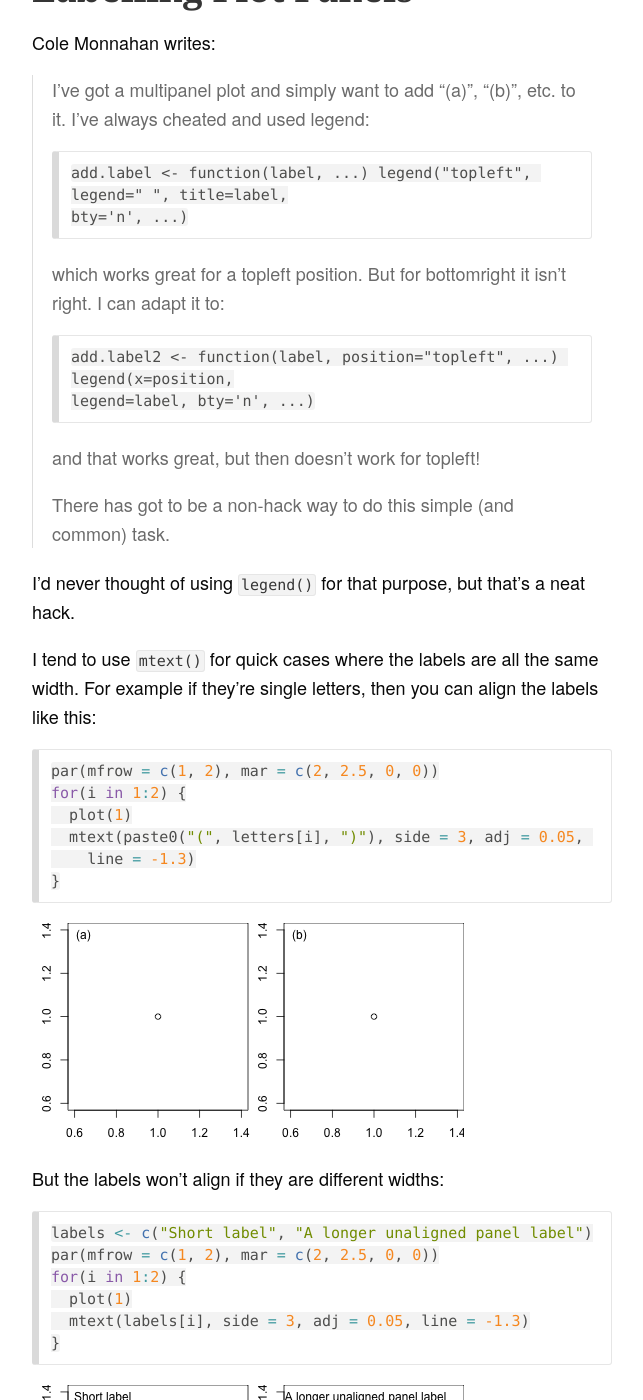
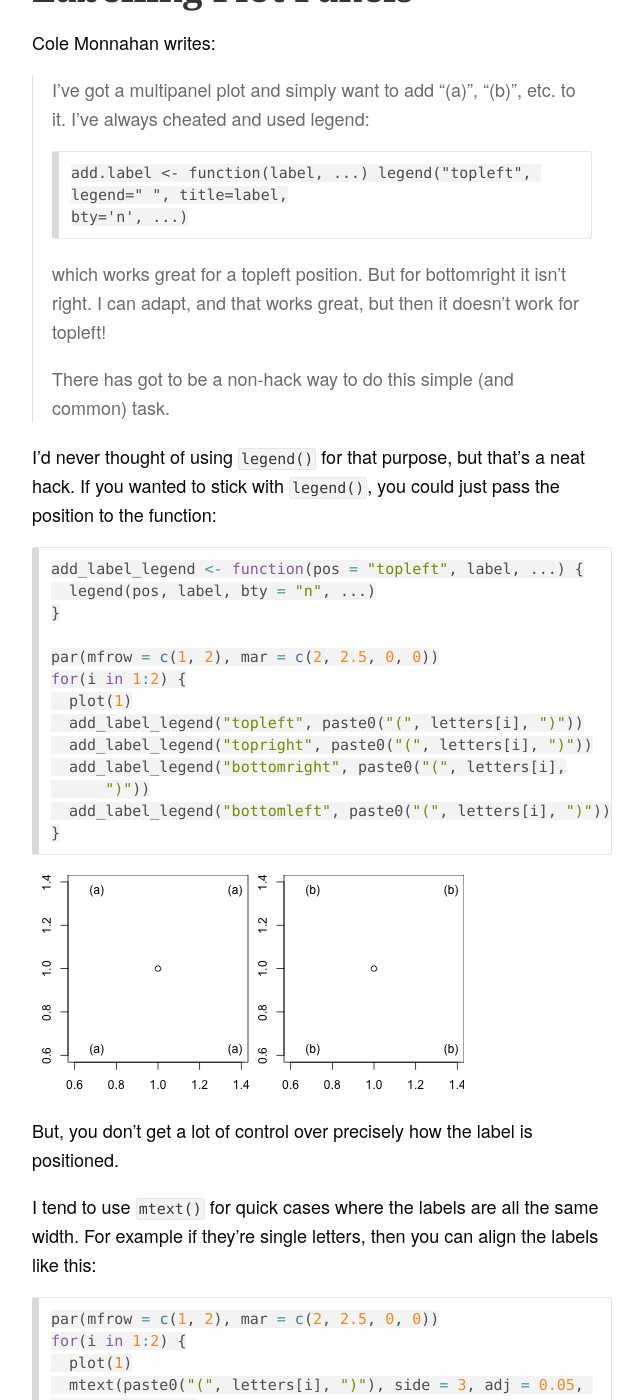
Before and after one commit to seananderson/seananderson.ca, a Jekyll site: the page built from _posts/2013-10-21-panel-letters.md, in a window 1280 px wide and 1400 px high, scrolled down 197 px. Shown: the whole window, without its empty margins (318-961 px from the left). Built offline with Jekyll 4.4.1, drawn with Linux system fonts in a browser that asks for light colours; Markdown is read by kramdown in place of the engine named in the settings; comment, search, counter and statistics services are not loaded; some of the changed text lies outside the part shown.

Commit message:
Update panel letters and plyr posts

````diff
--- a/_posts/2013-10-21-panel-letters.md
+++ b/_posts/2013-10-21-panel-letters.md
@@ -15,19 +15,37 @@ Cole Monnahan writes:
 > ```
 >
 > which works great for a topleft position. But for bottomright it isn't
-> right. I can adapt it to:
->
-> ```
-> add.label2 <- function(label, position="topleft", ...) legend(x=position,
-> legend=label, bty='n', ...)
-> ```
->
-> and that works great, but then doesn't work for topleft!
+> right. I can adapt, and that works great, but then it doesn't
+> work for topleft!
 >
 > There has got to be a non-hack way to do this simple (and common) task.
 
 I'd never thought of using `legend()` for that purpose, but that's a neat
-hack.
+hack. If you wanted to stick with `legend()`, you could just
+pass the position to the function:
+
+
+```r
+add_label_legend <- function(pos = "topleft", label, ...) {
+  legend(pos, label, bty = "n", ...)
+}
+
+par(mfrow = c(1, 2), mar = c(2, 2.5, 0, 0))
+for(i in 1:2) {
+  plot(1)
+  add_label_legend("topleft", paste0("(", letters[i], ")"))
+  add_label_legend("topright", paste0("(", letters[i], ")"))
+  add_label_legend("bottomright", paste0("(", letters[i],
+      ")"))
+  add_label_legend("bottomleft", paste0("(", letters[i], ")"))
+}
+```
+
+![plot of chunk panel_letters5](/knitr-figs/panel_letters5.png)
+
+
+But, you don't get a lot of control over precisely how the
+label is positioned.
 
 I tend to use `mtext()` for quick cases where the labels are all the same
 width. For example if they're single letters, then you can align the labels
@@ -61,7 +79,7 @@ for(i in 1:2) {
 ![plot of chunk panel_letters2](/knitr-figs/panel_letters2.png)
 
 
-And we can use `text()` combined with `par("usr")` to align these labels.
+You can use `text()` combined with `par("usr")` to align these labels.
 `par("usr")` gives us the coordinates of the plotting region in the order `x1,
 x2, y1, y2`. Therefore, we can do the following to place the labels 2% over
 from the left and 7% down from the top:
````
Also changed, not shown: _knitr-posts/2013-10-21-panel-letters.Rmd (+24 -10 lines), _posts/2013-10-20-plyr.md (+1 -1 lines).
